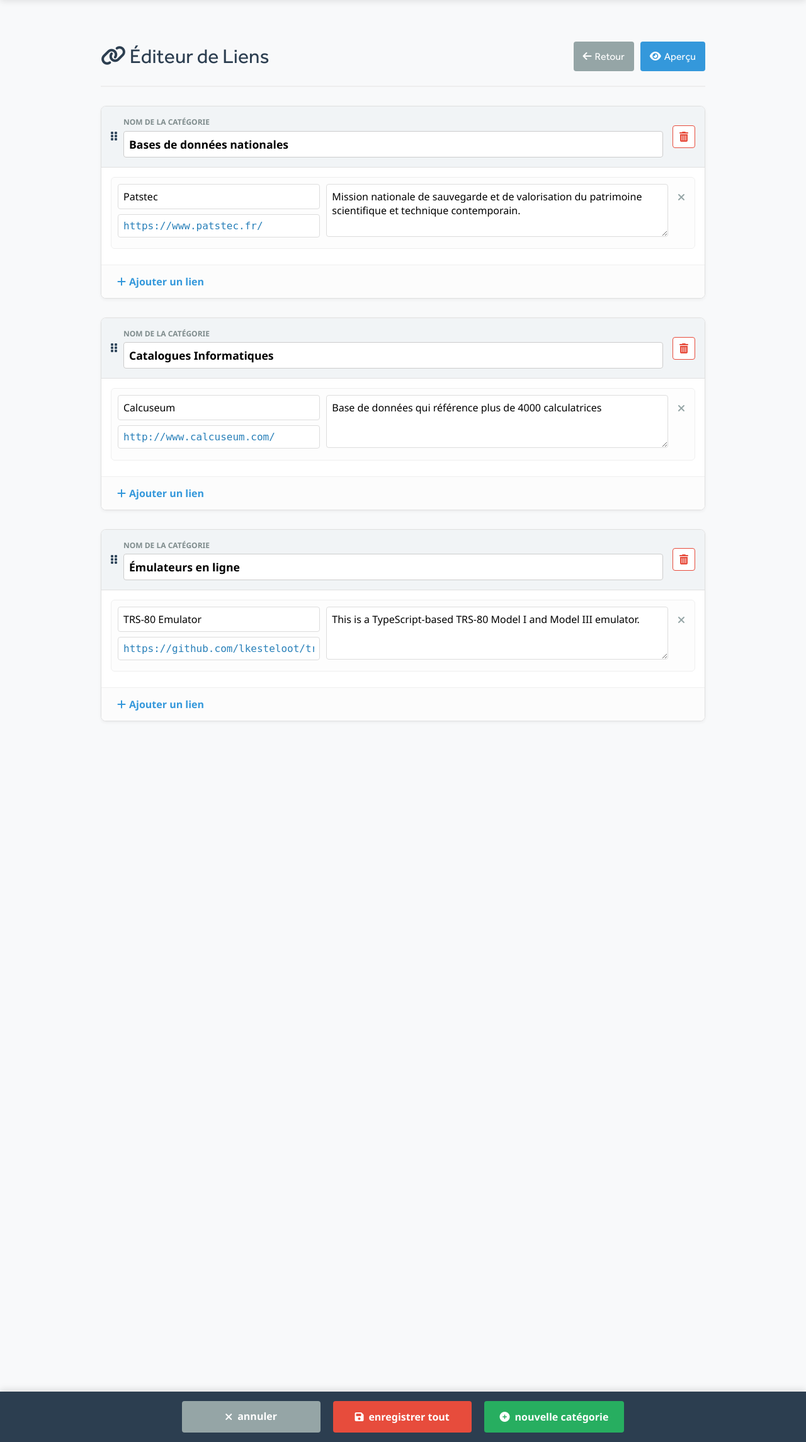
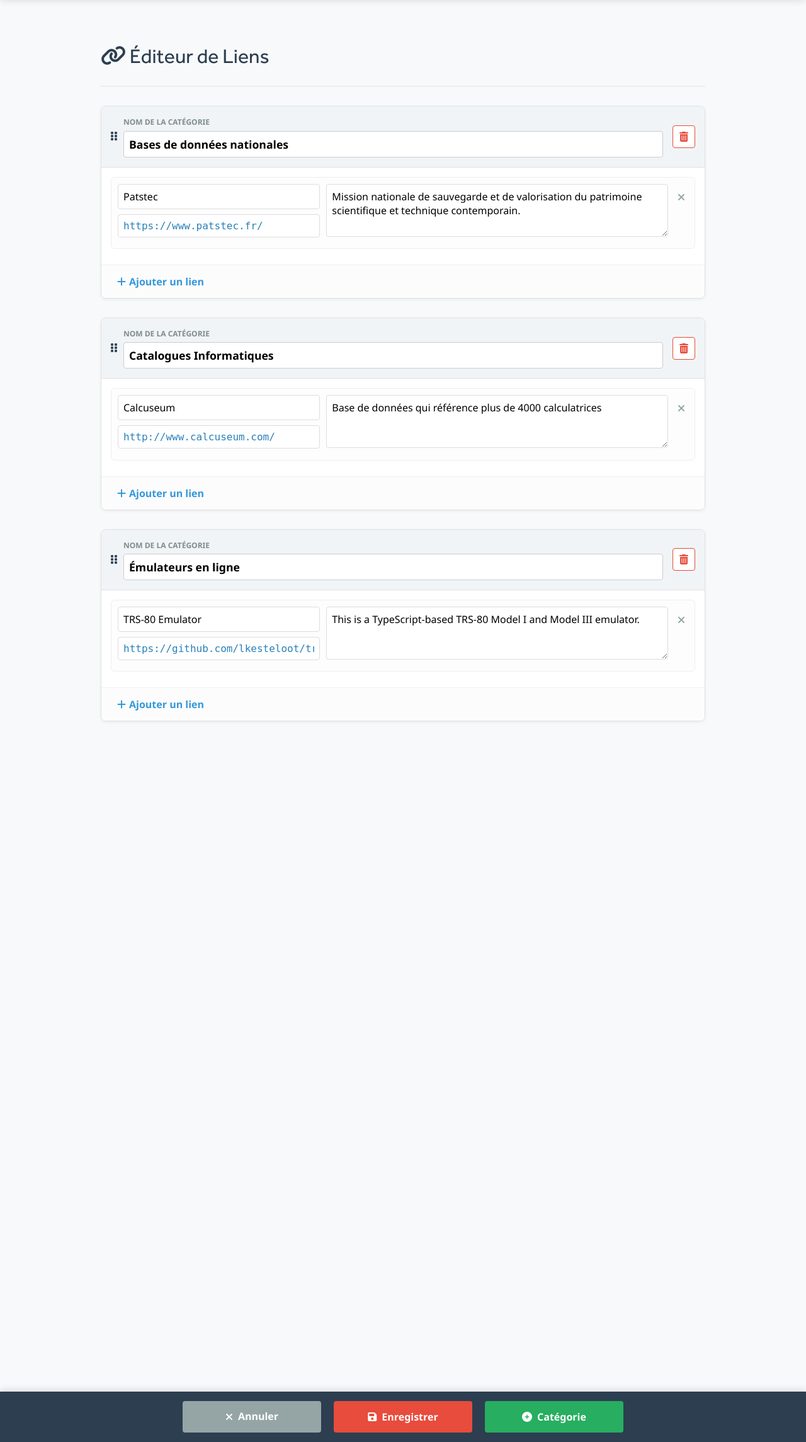
Before and after one commit to jlehuen/inventory_DB, a Flask app: page /admin/liens/edit in a window 1280 px wide. Shown: the part 190-2479 px from the top of the page at 63% size. Run offline with Flask 3, Linux system fonts and the light colour scheme; a user stored in the database is signed in; some libraries are stand-ins or nearby versions.

Commit message:
Modifications mineures

```diff
--- a/templates/admin/edit_liens.html
+++ b/templates/admin/edit_liens.html
@@ -7,14 +7,6 @@
 
     <div class="admin-header" style="display: flex; justify-content: space-between; align-items: center; margin-bottom: 30px; border-bottom: 2px solid #eee; padding-bottom: 20px;">
         <h1 style="color: #2c3e50; margin: 0;"><i class="fas fa-link"></i> Éditeur de Liens</h1>
-        <div style="display: flex; gap: 10px;">
-            <a href="{{ url_for('admin') }}" class="btn-secondary" style="background: #95a5a6; color: white; padding: 10px 15px; border-radius: 4px; text-decoration: none; display: inline-flex; align-items: center; gap: 5px;">
-                <i class="fas fa-arrow-left"></i> Retour
-            </a>
-            <a href="{{ url_for('liens') }}" target="_blank" class="btn-secondary" style="background: #3498db; color: white; padding: 10px 15px; border-radius: 4px; text-decoration: none; display: inline-flex; align-items: center; gap: 5px;">
-                <i class="fas fa-eye"></i> Aperçu
-            </a>
-        </div>
     </div>
 
     <!-- Zone d'erreur JS visible -->
@@ -36,15 +28,15 @@
         <!-- Barre d'actions fixe en bas -->
         <div class="form-actions-sticky" style="position: fixed; bottom: 0; left: 0; right: 0; background: #2c3e50; padding: 15px 20px; box-shadow: 0 -4px 10px rgba(0,0,0,0.1); display: flex; justify-content: center; align-items: center; gap: 20px; z-index: 1000;">
             <a href="{{ url_for('liens') }}" style="background: #95a5a6; color: white; border-radius: 4px; text-decoration: none; font-size: 16px; font-weight: bold; display: flex; align-items: center; justify-content: center; gap: 8px; min-width: 220px; height: 50px; box-sizing: border-box; border: none; padding: 0 25px;">
-                <i class="fas fa-times"></i> annuler
+                <i class="fas fa-times"></i> Annuler
             </a>
 
             <button type="submit" style="background: #e74c3c; color: white; border: none; border-radius: 4px; cursor: pointer; font-size: 16px; font-weight: bold; display: flex; align-items: center; justify-content: center; gap: 8px; min-width: 220px; height: 50px; box-sizing: border-box; padding: 0 25px;">
-                <i class="fas fa-save"></i> enregistrer tout
+                <i class="fas fa-save"></i> Enregistrer
             </button>
 
             <button type="button" id="btn-add-cat" style="background: #27ae60; color: white; border: none; border-radius: 4px; cursor: pointer; font-size: 16px; font-weight: bold; display: flex; align-items: center; justify-content: center; gap: 8px; min-width: 220px; height: 50px; box-sizing: border-box; padding: 0 25px;">
-                <i class="fas fa-plus-circle"></i> nouvelle catégorie
+                <i class="fas fa-plus-circle"></i> Catégorie
             </button>
         </div>
     </form>
--- a/templates/liens.html
+++ b/templates/liens.html
@@ -7,7 +7,7 @@
 <section class="liens-section">
     <div class="liens-header">
         <div class="header-text">
-            <h1>Ressources et Liens utiles</h1>
+            <h1>Ressources web</h1>
             <p class="intro-text">Découvrez d'autres bases de données et catalogues en ligne dédiés au patrimoine scientifique, technique et informatique.</p>
         </div>
         {% if current_user.is_authenticated %}
```
Also changed, not shown: templates/admin/dashboard.html (+3 -17 lines), readme.md.
